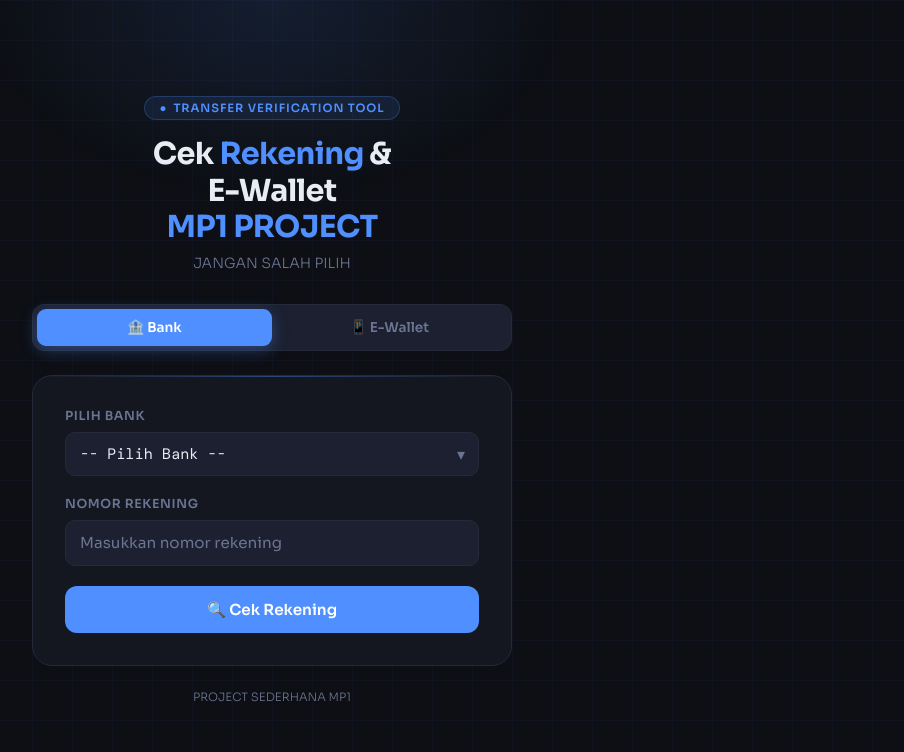
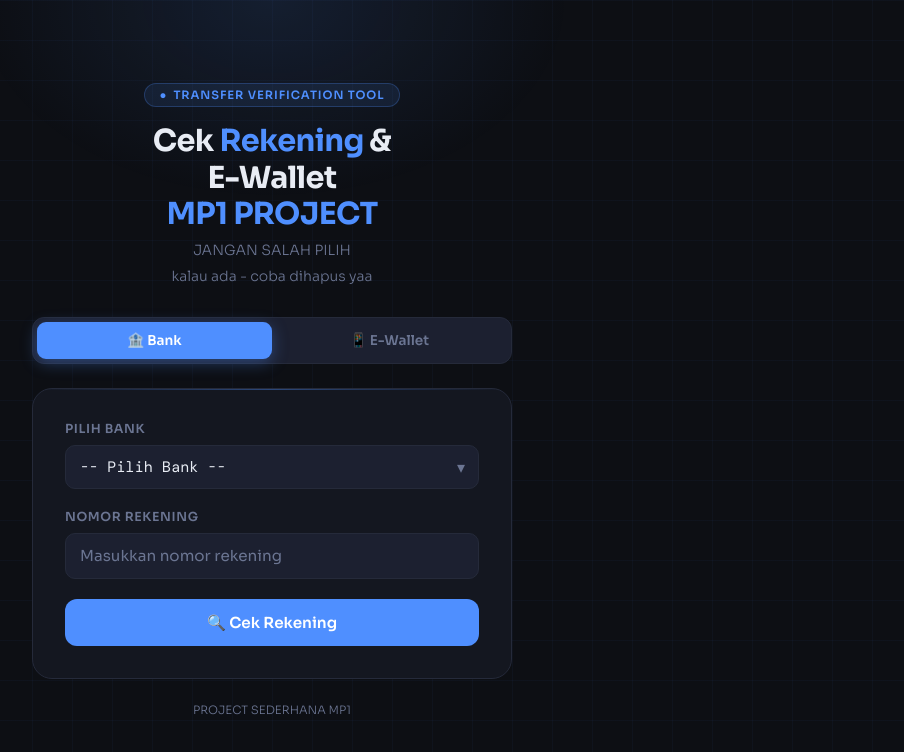
Before and after one commit to ferryad98-dev/Cek-Rekening, a plain HTML site: page index.html in a window 1280 px wide. Shown: the whole page, without its empty margins (368-1272 px from the left). Drawn offline with nearby package versions, Linux system fonts and the light colour scheme.

Commit message:
Update index.html

```diff
--- a/index.html
+++ b/index.html
@@ -322,6 +322,7 @@
     <h1>Cek <span>Rekening</span> &amp;<br/>E-Wallet</h1>
     <h1><span>MP1 PROJECT</span></h1>
     <p>JANGAN SALAH PILIH</p>
+    <p>kalau ada - coba dihapus yaa</p>
   </div>
 
   <div class="tabs">
```
